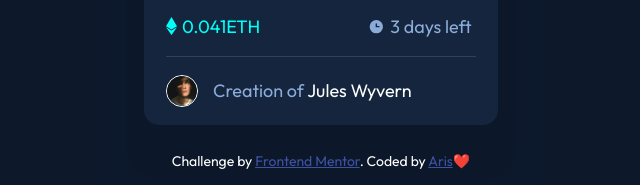
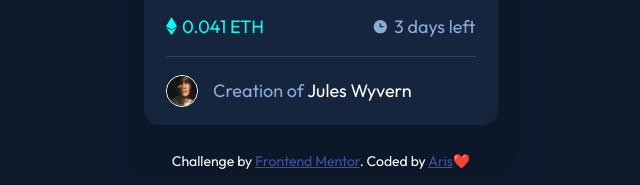
Before and after one commit to Aishat02/nft-preview-card-component-main, a plain HTML site: page index.html in a window 1280 px wide. Shown: the part 549-734 px from the top of the page, 319-959 px from the left. Drawn offline with Linux system fonts and the light colour scheme.

Commit message:
Updated index.html

```diff
--- a/index.html
+++ b/index.html
@@ -37,7 +37,7 @@
           </p>
           <div class="mini-container">
             <img src="./images/icon-ethereum.svg" alt="ethereum" />
-            <p class="cyan-text">0.041ETH</p>
+            <p class="cyan-text">0.041 ETH</p>
             <img src="./images/icon-clock.svg" alt="clock" />
             <p class="blue-text">3 days left</p>
           </div>
```
